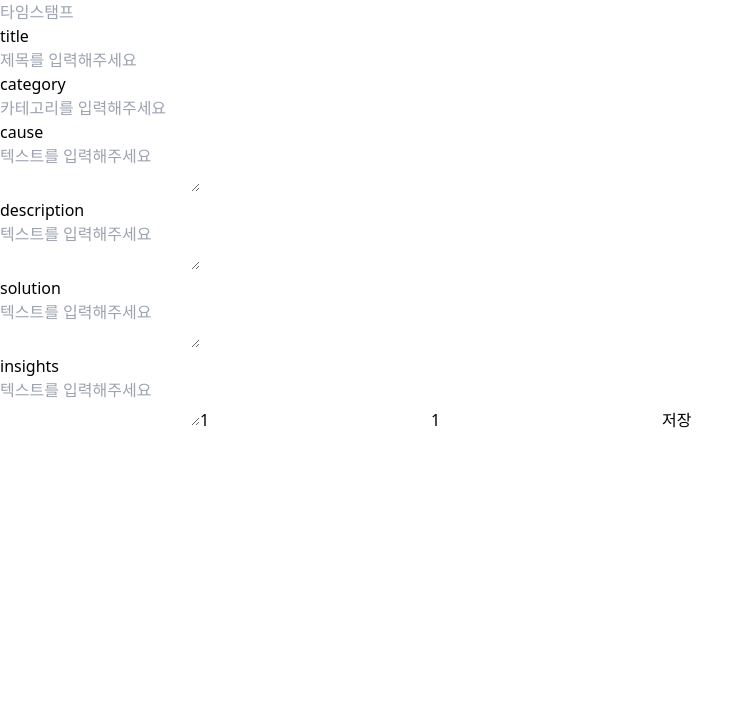
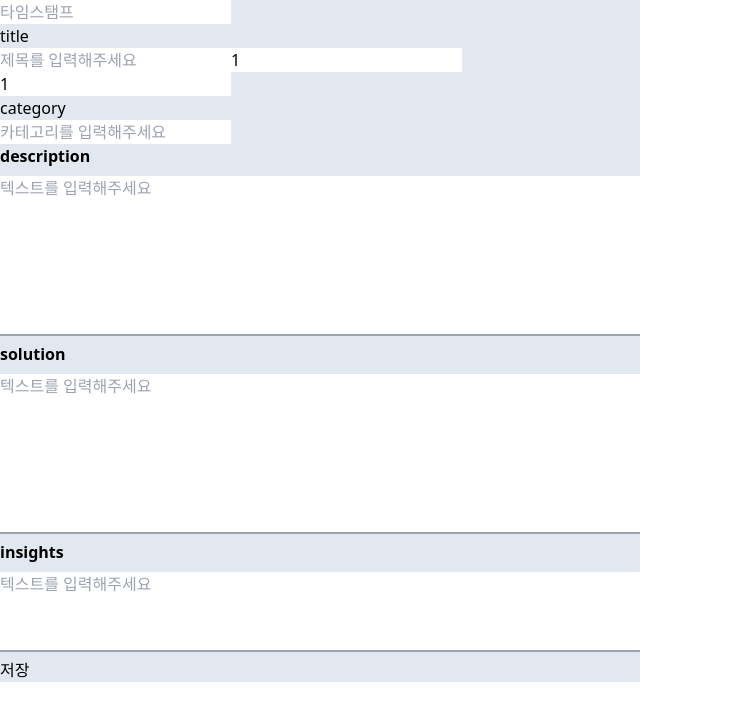
Before and after one commit to Daeun-100/mistake-log, a React (Vite) app: page / in a window 1280 px wide. Shown: the top 720 px of the page, without its empty margins (0-754 px from the left). Built offline with nearby package versions, Linux system fonts and the light colour scheme.

Commit message:
style(MistakeForm) : 기본 디자인 추가

```diff
--- a/src/App.css
+++ /dev/null
@@ -1,46 +0,0 @@
-@tailwind base;
-@tailwind components;
-@tailwind utilities;
-
-#root {
-  max-width: 1280px;
-  margin: 0 auto;
-  padding: 2rem;
-  text-align: center;
-}
-
-.logo {
-  height: 6em;
-  padding: 1.5em;
-  will-change: filter;
-  transition: filter 300ms;
-}
-.logo:hover {
-  filter: drop-shadow(0 0 2em #646cffaa);
-}
-.logo.react:hover {
-  filter: drop-shadow(0 0 2em #61dafbaa);
-}
-
-@keyframes logo-spin {
-  from {
-    transform: rotate(0deg);
-  }
-  to {
-    transform: rotate(360deg);
-  }
-}
-
-@media (prefers-reduced-motion: no-preference) {
-  a:nth-of-type(2) .logo {
-    animation: logo-spin infinite 20s linear;
-  }
-}
-
-.card {
-  padding: 2em;
-}
-
-.read-the-docs {
-  color: #888;
-}
--- a/src/components/mistakeForm/MistakeForm.tsx
+++ b/src/components/mistakeForm/MistakeForm.tsx
@@ -32,7 +32,7 @@ const WriteForm: React.FC = () => {
   };
 
   return (
-    <>
+    <div className="w-1/2 bg-slate-200">
       <input {...register('timestamp')} type="text" placeholder="타임스탬프" />
       <form className="" onSubmit={handleSubmit(onSubmit)}>
         <TitleForm
@@ -40,14 +40,12 @@ const WriteForm: React.FC = () => {
           register={register}
           required="제목은 필수입니다."
         />
+        <LabelRangeForm label="severity" register={register} />
+        <LabelRangeForm label="frequency" register={register} />
         {errors.title && <div>{errors.title.message}</div>}
 
         <CategoryForm label="category" register={register} />
-        <TextForm
-          label="cause"
-          register={register}
-          required="원인은 필수입니다."
-        />
+
         <TextForm
           label="description"
           register={register}
@@ -63,14 +61,12 @@ const WriteForm: React.FC = () => {
           register={register}
           required="느낀점은 필수입니다."
         />
-        <LabelRangeForm label="severity" register={register} />
-        <LabelRangeForm label="frequency" register={register} />
         <button disabled={isSubmitting} type="submit">
           {isSubmitting ? '로딩' : '저장'}
         </button>
         {errors.root && <div>{errors.root.message}</div>}
       </form>
-    </>
+    </div>
   );
 };
 
--- a/src/components/mistakeForm/TextForm.tsx
+++ b/src/components/mistakeForm/TextForm.tsx
@@ -1,12 +1,24 @@
 import { Path, UseFormRegister } from 'react-hook-form';
 import { TextFormFields, FormFileds } from '../../types';
 //내용,해결방법,해결책, 느낀점
-//key : cause description solution insights
+//key :  description solution insights
 
 type InputProps = {
   label: Path<TextFormFields>;
   register: UseFormRegister<FormFileds>;
   required: string;
+};
+
+const heightVariant = {
+  small: 'h-20',
+  medium: 'h-40',
+};
+
+const matchHeight = (label: Path<TextFormFields>) => {
+  //description solution 은 medium insights는 small
+  if (label === 'description' || label === 'solution')
+    return heightVariant.medium;
+  return heightVariant.small;
 };
 
 const TextForm: React.FC<InputProps> = ({
@@ -15,10 +27,13 @@ const TextForm: React.FC<InputProps> = ({
   required,
 }: InputProps) => (
   <>
-    <div>{label}</div>
+    <div className="font-semibold mb-2">{label}</div>
     <textarea
       {...register(label, { required })}
       placeholder="텍스트를 입력해주세요"
+      className={`w-full resize-none border-b-2 border-gray-400 ${matchHeight(
+        label
+      )}`}
     ></textarea>
   </>
 );
--- a/src/types.ts
+++ b/src/types.ts
@@ -1,5 +1,4 @@
 export type TextFormFields = {
-  cause: string;
   description: string;
   solution: string;
   insights: string;
```
